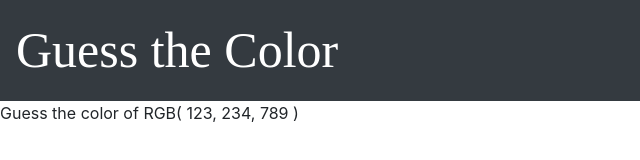
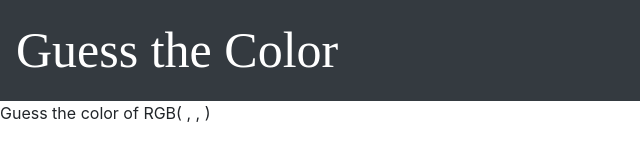
Before and after one commit to kartheek542/guessing_game, a plain HTML site: page index.html in a window 1280 px wide. Shown: the full height of the page, 0-640 px from the left. Drawn offline with nearby package versions, Linux system fonts and the light colour scheme; a web font is replaced by a local one.

Commit message:
removed the starting color

```diff
--- a/index.html
+++ b/index.html
@@ -26,9 +26,9 @@
         </nav>
         <div class="game-container">
             Guess the color of RGB(
-                <span id="qred">123</span>,
-                <span id="qgreen">234</span>,
-                <span id="qblue">789</span>
+                <span id="qred"></span>,
+                <span id="qgreen"></span>,
+                <span id="qblue"></span>
             )
         </div>
     </body>
```
